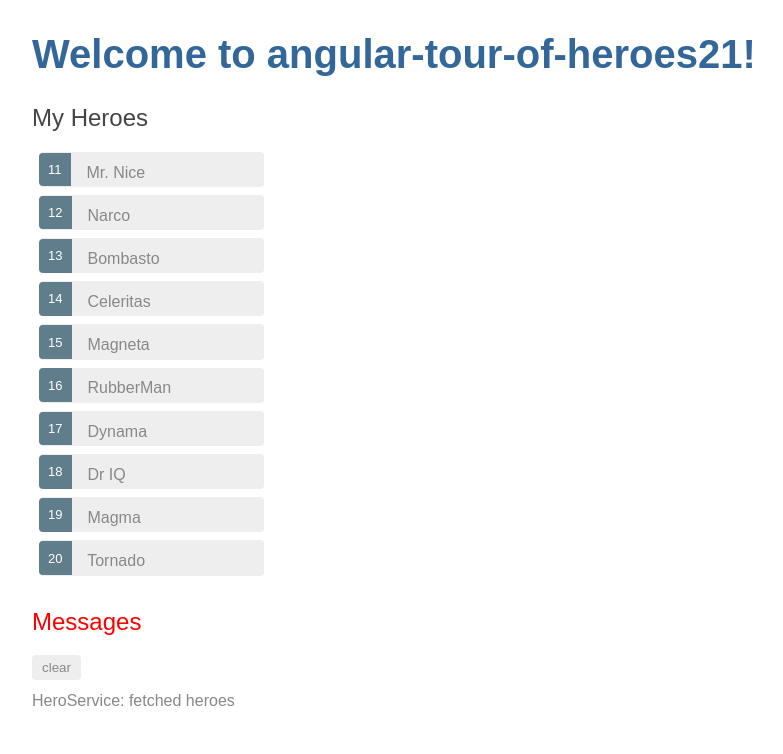
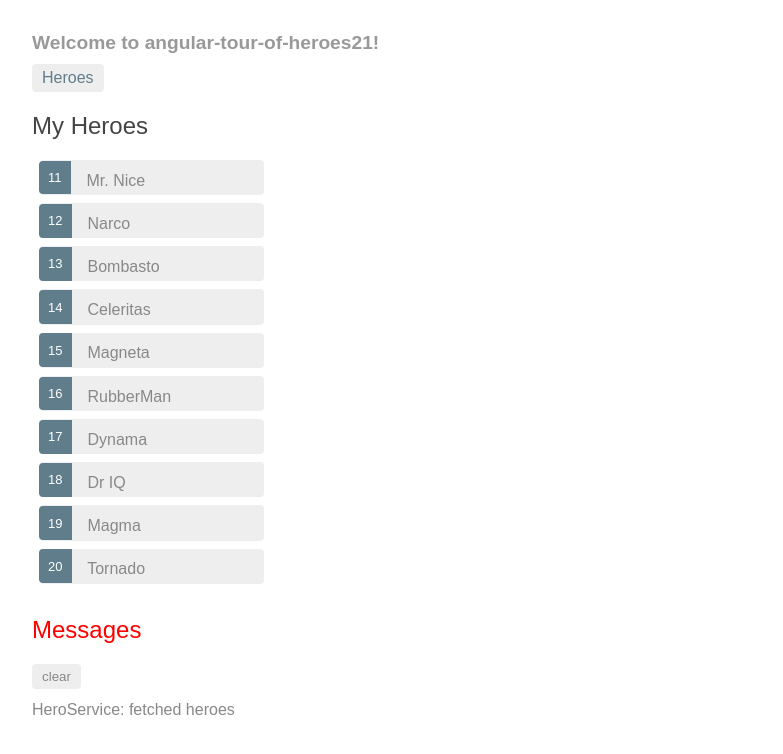
Before and after one commit to piotrturski/angular7-tutorial, an Angular app: page /heroes in a window 1280 px wide. Shown: the top 754 px of the page, without its empty margins (0-783 px from the left). Built offline with nearby package versions, Linux system fonts and the light colour scheme.

Commit message:
heroes link

```diff
--- a/src/app/app.component.css
+++ b/src/app/app.component.css
@@ -0,0 +1,28 @@
+h1 {
+  font-size: 1.2em;
+  color: #999;
+  margin-bottom: 0;
+}
+h2 {
+  font-size: 2em;
+  margin-top: 0;
+  padding-top: 0;
+}
+nav a {
+  padding: 5px 10px;
+  text-decoration: none;
+  margin-top: 10px;
+  display: inline-block;
+  background-color: #eee;
+  border-radius: 4px;
+}
+nav a:visited, a:link {
+  color: #607d8b;
+}
+nav a:hover {
+  color: #039be5;
+  background-color: #cfd8dc;
+}
+nav a.active {
+  color: #039be5;
+}
--- a/src/app/app.component.html
+++ b/src/app/app.component.html
@@ -1,5 +1,8 @@
 <h1>
   Welcome to {{ title }}!
 </h1>
+<nav>
+  <a routerLink="/heroes">Heroes</a>
+</nav>
 <router-outlet></router-outlet>
 <app-messages></app-messages>
```
